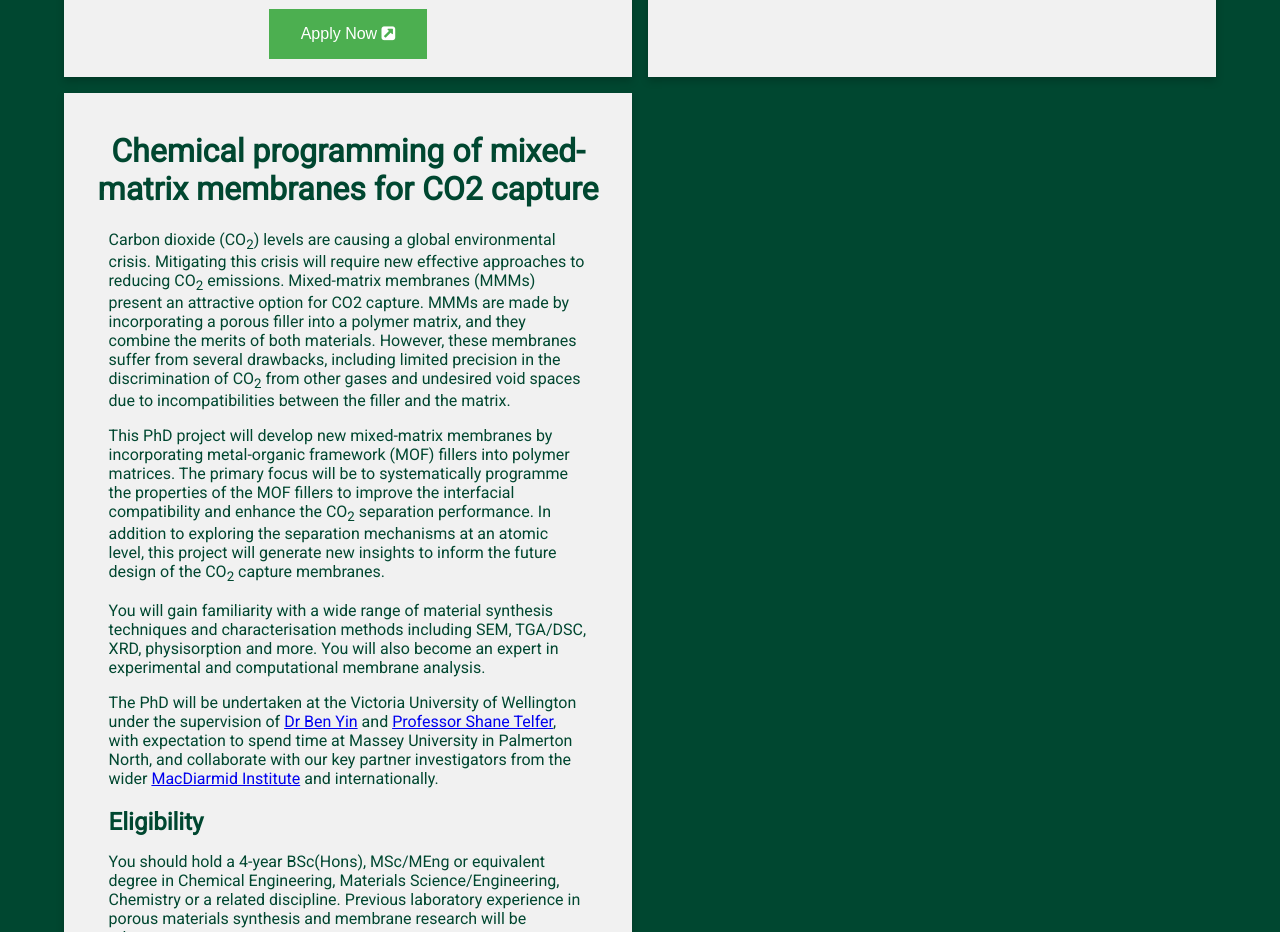
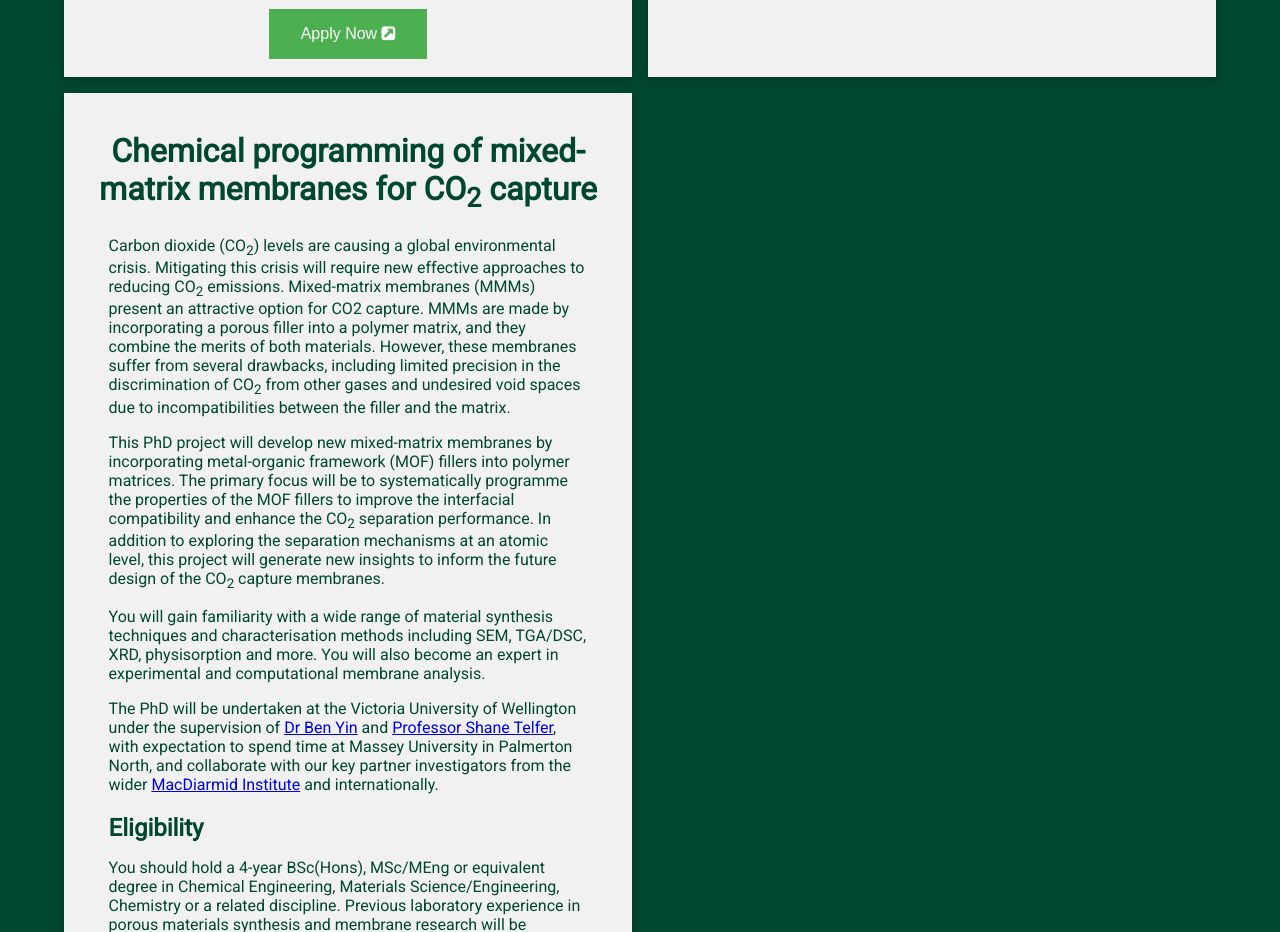
Before and after one commit to RobinsonResearchInstitute/vacancies, a plain HTML site: page phd.html in a window 1280 px wide. Shown: the part 5080-6012 px from the top of the page. Drawn offline with Linux system fonts and the light colour scheme.

Commit message:
Update phd.html

```diff
--- a/phd.html
+++ b/phd.html
@@ -274,7 +274,7 @@ Candidates should satisfy the <a href="https://www.wgtn.ac.nz/international/appl
 
     <div class="gallery-item">
       <a id="co2capture"></a>
-      <h1>Chemical programming of mixed-matrix membranes for CO2 capture</h1>
+        <h1>Chemical programming of mixed-matrix membranes for CO<sub>2</sub> capture</h1>
       <p>Carbon dioxide (CO<sub>2</sub>) levels are causing a global environmental crisis. Mitigating this crisis will require new effective approaches to reducing CO<sub>2</sub> emissions. Mixed-matrix membranes (MMMs) present an attractive option for CO2 capture. MMMs are made by incorporating a porous filler into a polymer matrix, and they combine the merits of both materials. However, these membranes suffer from several drawbacks, including limited precision in the discrimination of CO<sub>2</sub> from other gases and undesired void spaces due to incompatibilities between the filler and the matrix.</p>
 
 <p>This PhD project will develop new mixed-matrix membranes by incorporating metal-organic framework (MOF) fillers into polymer matrices. The primary focus will be to systematically programme the properties of the MOF fillers to improve the interfacial compatibility and enhance the CO<sub>2</sub> separation performance. In addition to exploring the separation mechanisms at an atomic level, this project will generate new insights to inform the future design of the CO<sub>2</sub> capture membranes.</p>
```
